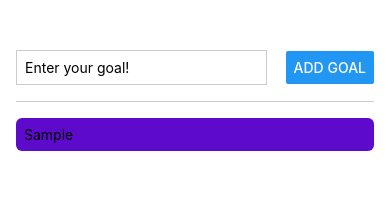
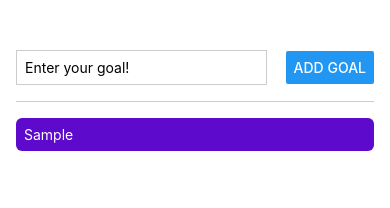
Before and after one commit to M-hossameldine/React-Native-P-01, a React Native app: screen / in a window 390 px wide. Both pictures are taken after typing "Sample" into the empty fields and a click on the button "ADD GOAL". Shown: the top 208 px of the page. Built offline with nearby package versions, Linux system fonts and the light colour scheme.

Commit message:
fix: goal item text color since styles are not inherited by children components

```diff
--- a/App.js
+++ b/App.js
@@ -33,7 +33,7 @@ export default function App() {
       <View style={styles.goalsContainer}>
         {userGoals.map((goal, index) => (
           <View key={index} style={styles.goalItem}>
-            <Text>{goal}</Text>
+            <Text style={styles.goalText}>{goal}</Text>
           </View>
         ))}
       </View>
@@ -69,8 +69,10 @@ const styles = StyleSheet.create({
   },
   goalItem: {
     padding: 8,
+    borderRadius: 6,
     backgroundColor: "#5e0acc",
+  },
+  goalText: {
     color: "white",
-    borderRadius: 6,
   },
 });
```
